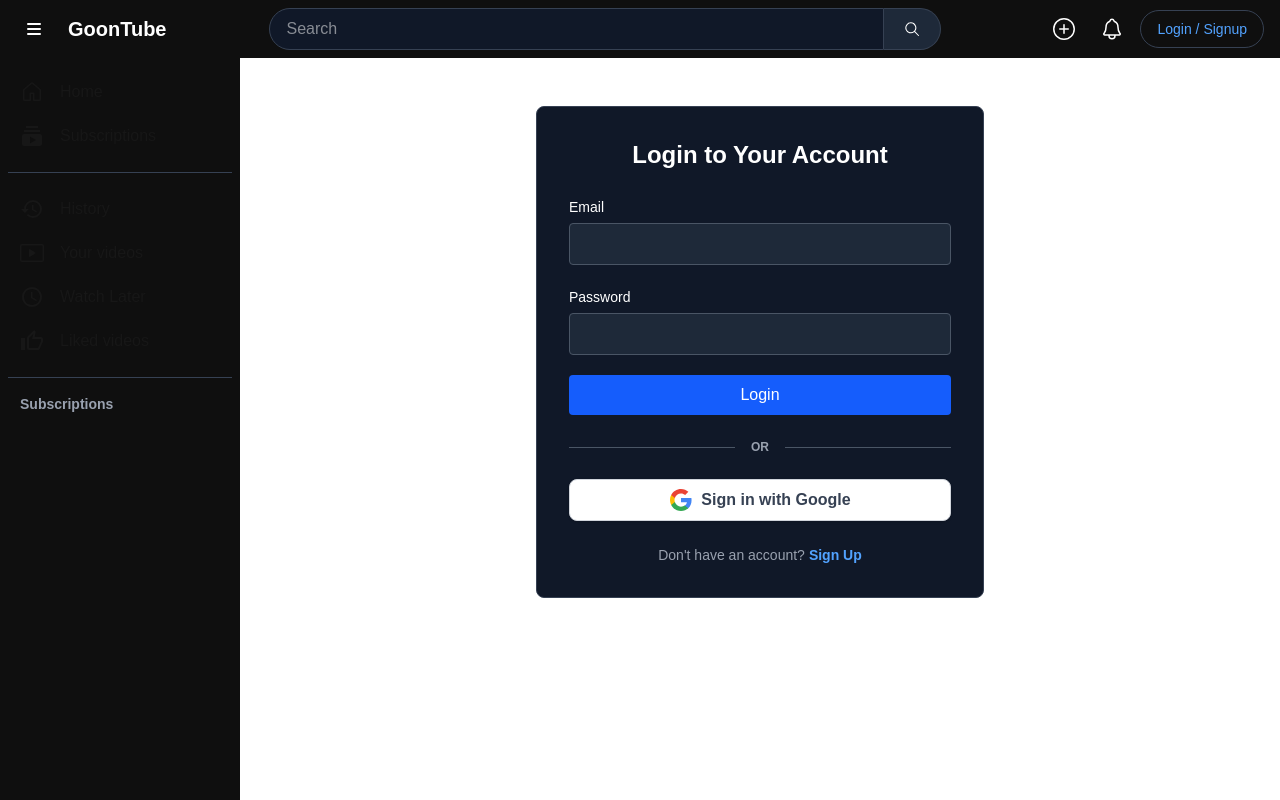
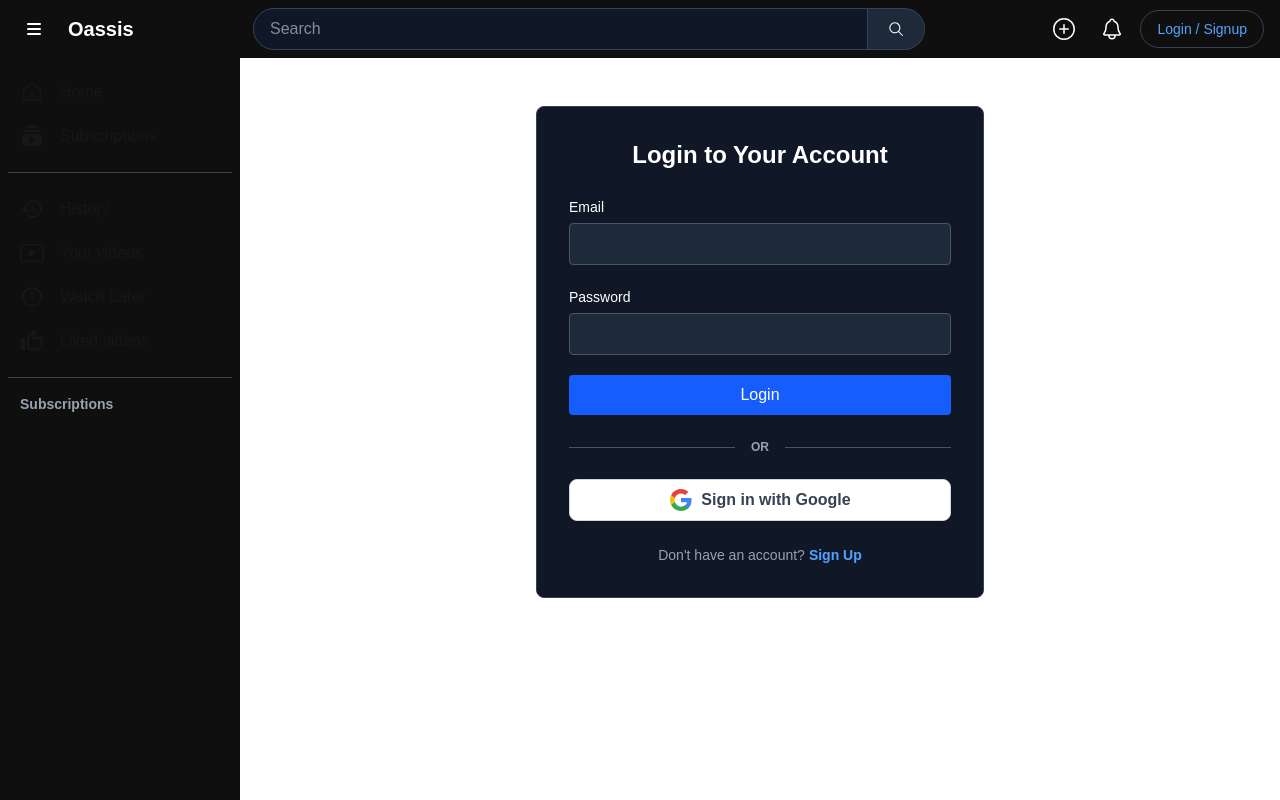
Before and after one commit to Samayyy96/Youtube-Twitter-clone, a Next.js app in the folder frontend/: page /auth in a window 1280 px wide. Built offline with nearby package versions, Linux system fonts and the light colour scheme.

Commit message:
Update Navbar.tsx

```diff
--- a/frontend/app/components/Navbar.tsx
+++ b/frontend/app/components/Navbar.tsx
@@ -76,7 +76,7 @@ export default function Navbar() {
               <HiMenu className="text-xl" />
             </button>
             <Link href="/" className="text-xl font-bold">
-              GoonTube
+              Oassis
             </Link>
           </div>
 
```
